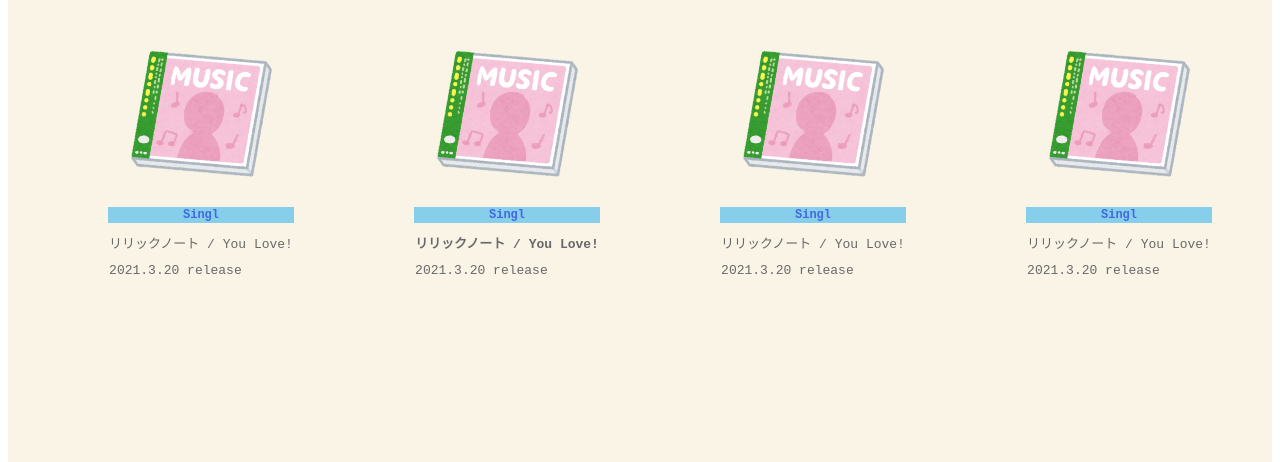
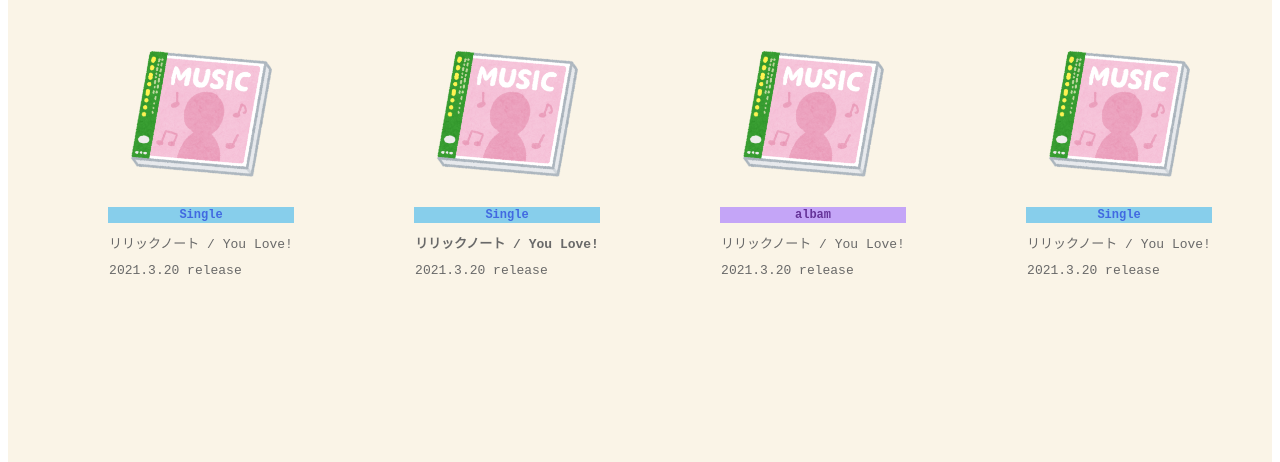
Before and after one commit to ndkp/hipericum, a plain HTML site: page HTML/discography.html in a window 1280 px wide. Shown: the part 338-800 px from the top of the page. Drawn offline with Linux system fonts and the light colour scheme.

Commit message:
add .albam

```diff
--- a/CSS/discography.css
+++ b/CSS/discography.css
@@ -26,9 +26,15 @@ table{
 margin: 0 auto;
 }
 
-th{
+.single{
     background-color:skyblue;
     color: royalblue;
+    font-size: 12px;
+}
+
+.albam{
+    background-color: #C4A5F7;
+    color: rebeccapurple;
     font-size: 12px;
 }
 
--- a/HTML/discography.html
+++ b/HTML/discography.html
@@ -42,7 +42,7 @@
                <table class="cd-info">
                 <tr>
                   <!-- CD形態　-->
-                  <th>Singl</th>
+                  <th class="single">Single</th>
                 </tr>
                 <tr>
                   <!-- title -->
@@ -61,7 +61,7 @@
                <table class="cd-info">
                 <tr>
                   <!-- CD形態　-->
-                  <th>Singl</th>
+                  <th class="single">Single</th>
                 </tr>
                 <tr>
                   <!-- title -->
@@ -80,7 +80,7 @@
                <table class="cd-info">
                 <tr>
                   <!-- CD形態　-->
-                  <th>Singl</th>
+                  <th class="albam">albam</th>
                 </tr>
                 <tr>
                   <!-- title -->
@@ -99,7 +99,7 @@
                <table class="cd-info">
                 <tr>
                   <!-- CD形態　-->
-                  <th>Singl</th>
+                  <th class="single">Single</th>
                 </tr>
                 <tr>
                   <!-- title -->
```
